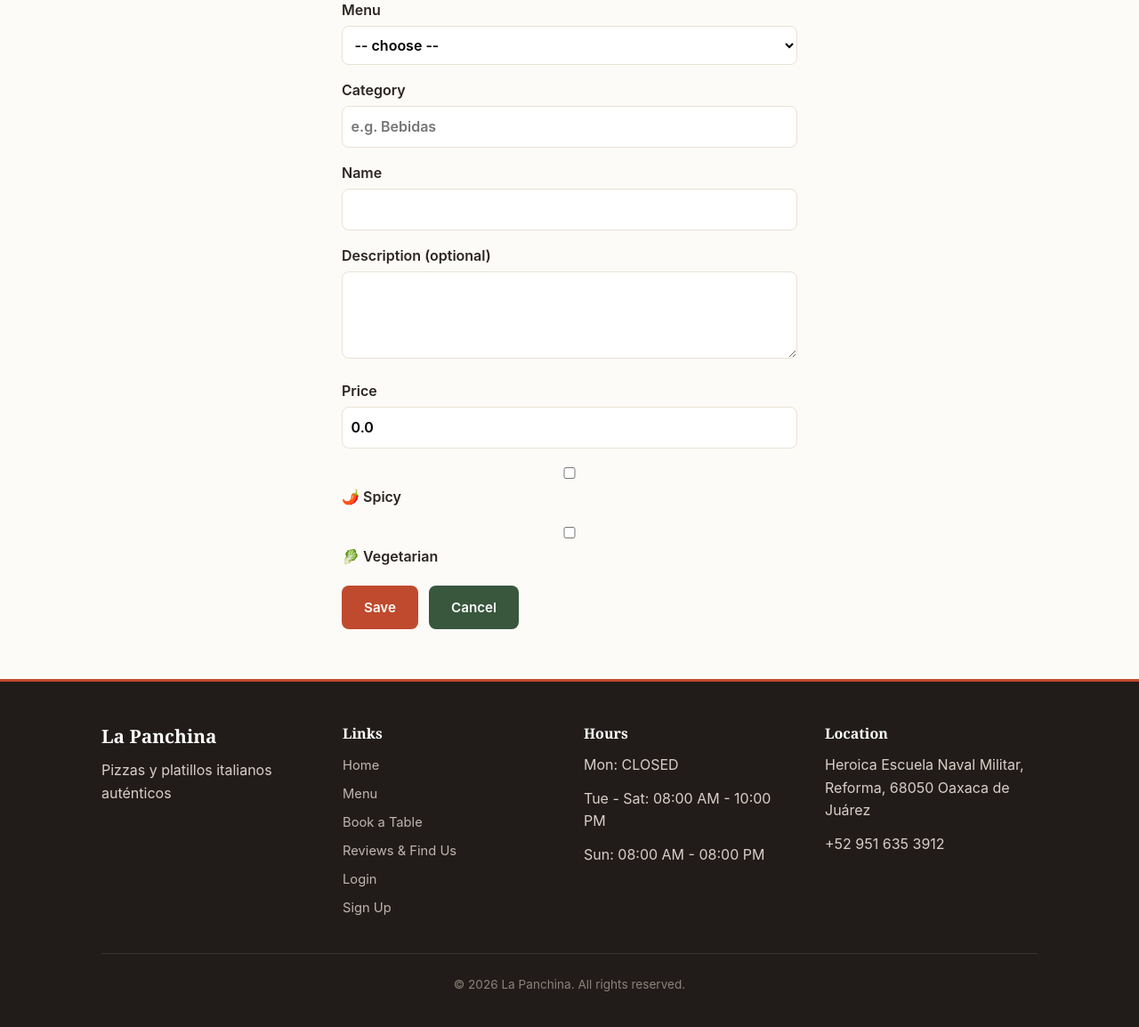
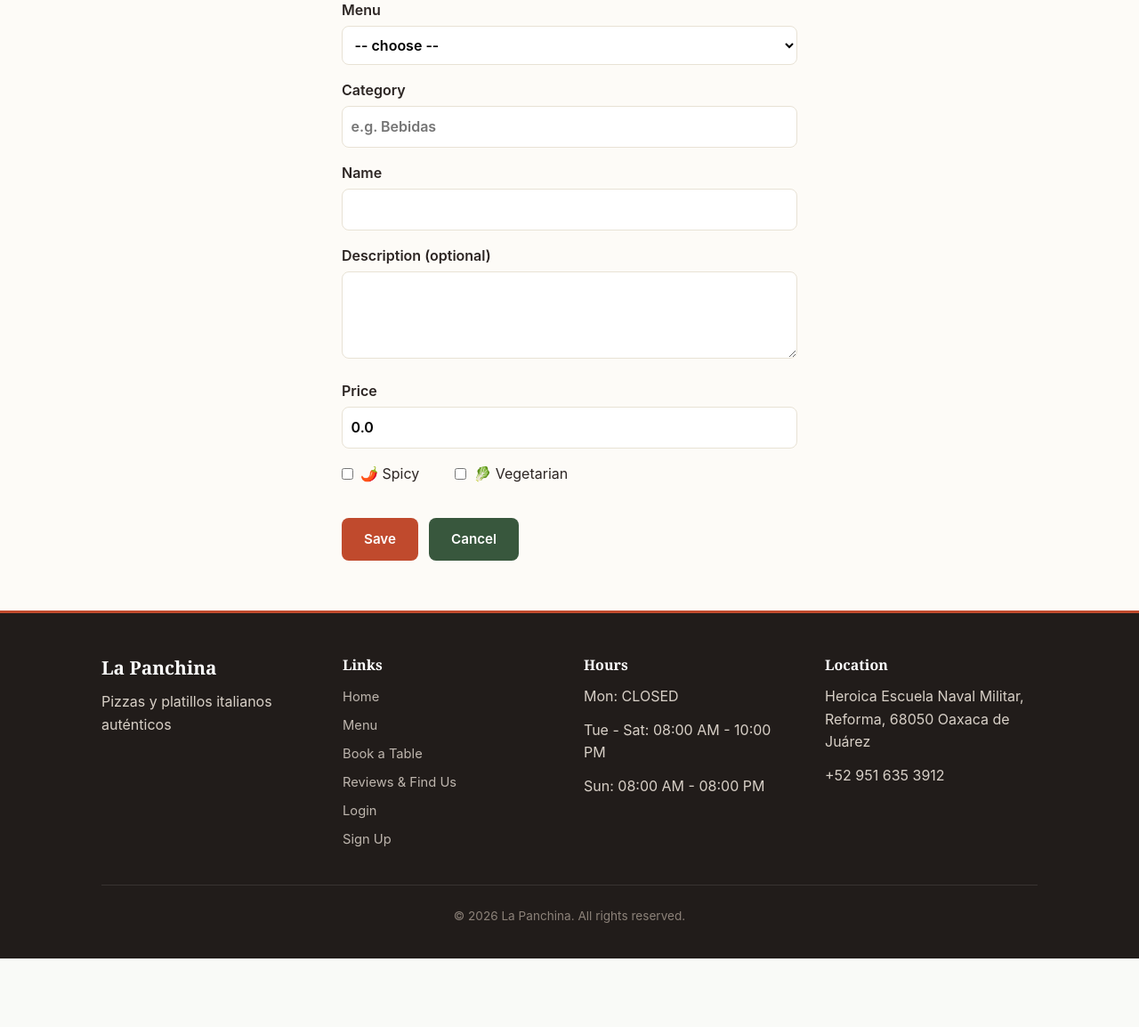
Before and after one commit to franco-4rt/La-Panchina, a Spring Boot app: page /admin/menu/add in a window 1280 px wide. Shown: the part 279-1433 px from the top of the page at 89% size. After the commit the page ends 1356 px from the top, so only its background shows below. Run offline with Spring Boot 4, Linux system fonts and the light colour scheme; a user stored in the database is signed in.

Commit message:
Improvement: instead of the pictures, I implemented icons on the side of each menu item's name, for the moment there is a spicy and vegetarian icon only, but more can be added in future iterations

```diff
--- a/src/main/resources/static/css/style.css
+++ b/src/main/resources/static/css/style.css
@@ -551,3 +551,23 @@ html { scroll-behavior: smooth; }
 }
 
 .back-to-top:hover { opacity: 0.85; }
+
+.admin-form .icon-options {
+    display: flex;
+    flex-wrap: wrap;
+    gap: 40px;
+    margin: 12px 0;
+}
+
+.admin-form .icon-options label {
+    display: inline-flex;
+    align-items: center;
+    gap: 8px;
+    width: auto;
+    font-weight: normal;
+}
+
+.admin-form .icon-options input[type="checkbox"] {
+    width: auto;
+    margin: 0;
+}
--- a/src/main/resources/templates/menu.html
+++ b/src/main/resources/templates/menu.html
@@ -85,11 +85,15 @@
                     <li class="menu-row" th:each="item: ${entry.value}">
                         <div class="menu-row-main">
                             <span class="menu-name" th:text="${item.name}">Dish name</span>
+                            <span class="menu-icons" th:if="${item.icons != null}">
+                                <span th:if="${#strings.contains(item.icons, 'SPICY')}" title="Spicy">🌶️</span>
+                                <span th:if="${#strings.contains(item.icons, 'VEGETARIAN')}" title="Vegetarian">🥬</span>
+                            </span>
                             <span class="menu-dots"></span>
                             <span class="menu-price"
                                     th:text="'$' + ${#numbers.formatDecimal(item.price, 1, 0)}">$0</span>
                         </div>
-                        <p class="mnu-desc" th:if="${!#strings.isEmpty(item.description)}"
+                        <p class="menu-desc" th:if="${!#strings.isEmpty(item.description)}"
                             th:text="${item.description}">Description</p>
                     </li>
                 </ul>
```
